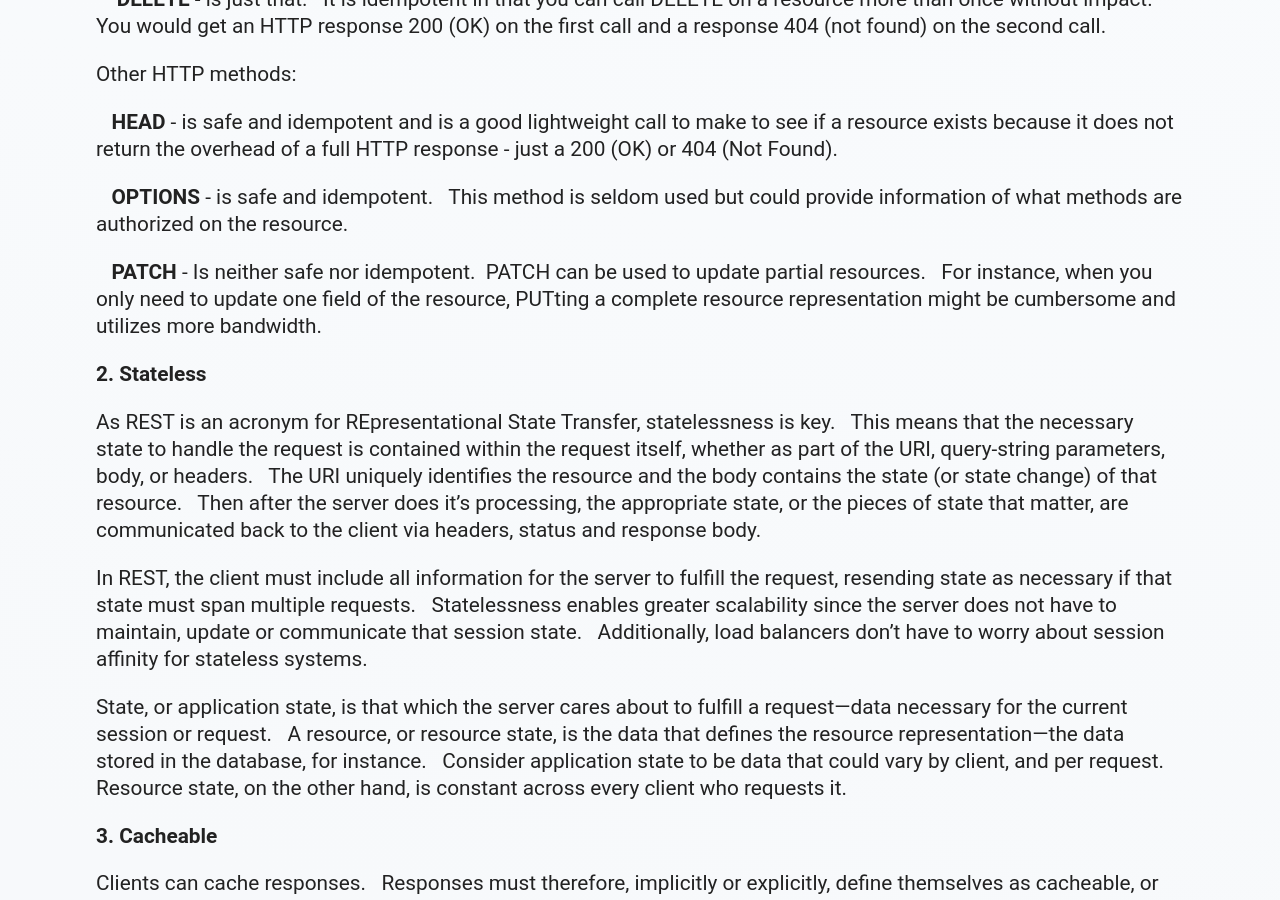
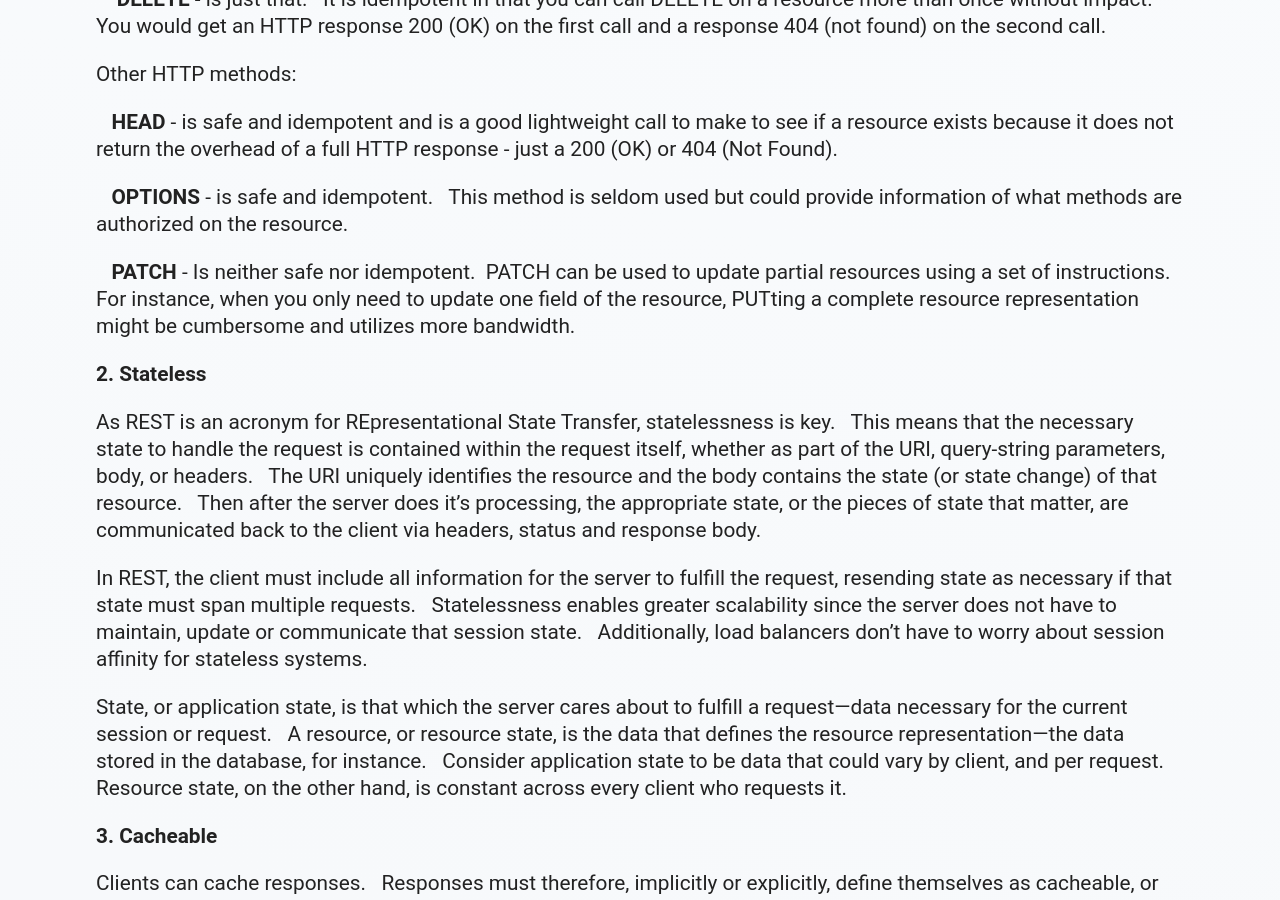
Before and after one commit to mo4dawg/mo4dawg.github.io, a Jekyll site: the page built from _posts/2016-11-11-restful-services.md, in a window 1280 px wide and 900 px high, scrolled down 2589 px. Built offline with Jekyll 4.4.1, drawn with Linux system fonts in a browser that asks for light colours; comment, search, counter and statistics services are not loaded.

Commit message:
Update 2016-11-11-restful-services.md

```diff
--- a/_posts/2016-11-11-restful-services.md
+++ b/_posts/2016-11-11-restful-services.md
@@ -70,7 +70,7 @@ Other HTTP methods:
 
  &nbsp; &nbsp;**OPTIONS** - is safe and idempotent. &nbsp; This method is seldom used but could provide information of what methods are authorized on the resource.
 
- &nbsp; &nbsp;**PATCH** - Is neither safe nor idempotent.   &nbsp;PATCH can be used to update partial resources. &nbsp; For instance, when you only need to update one field of the resource, PUTting a complete resource representation might be cumbersome and utilizes more bandwidth.
+ &nbsp; &nbsp;**PATCH** - Is neither safe nor idempotent.   &nbsp;PATCH can be used to update partial resources using a set of instructions. &nbsp; For instance, when you only need to update one field of the resource, PUTting a complete resource representation might be cumbersome and utilizes more bandwidth.
 
 **2.   Stateless**
 
```
